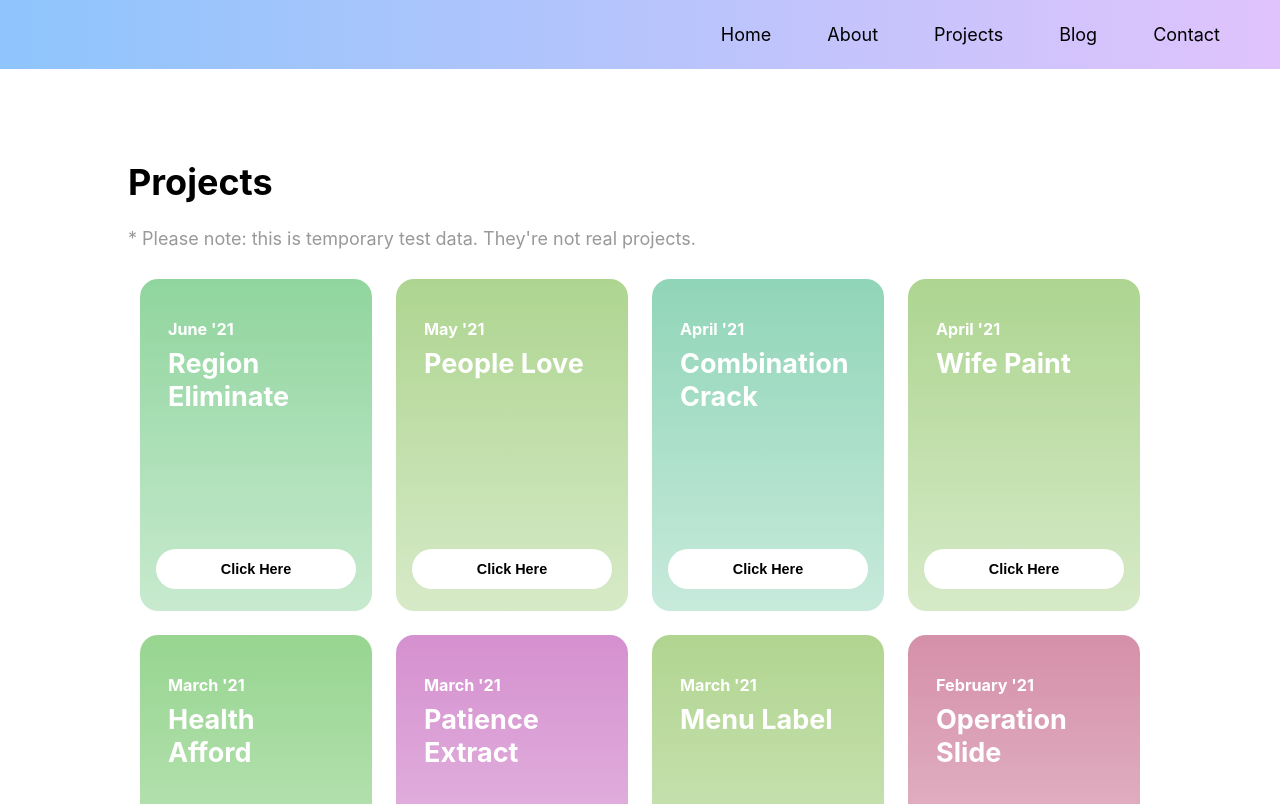
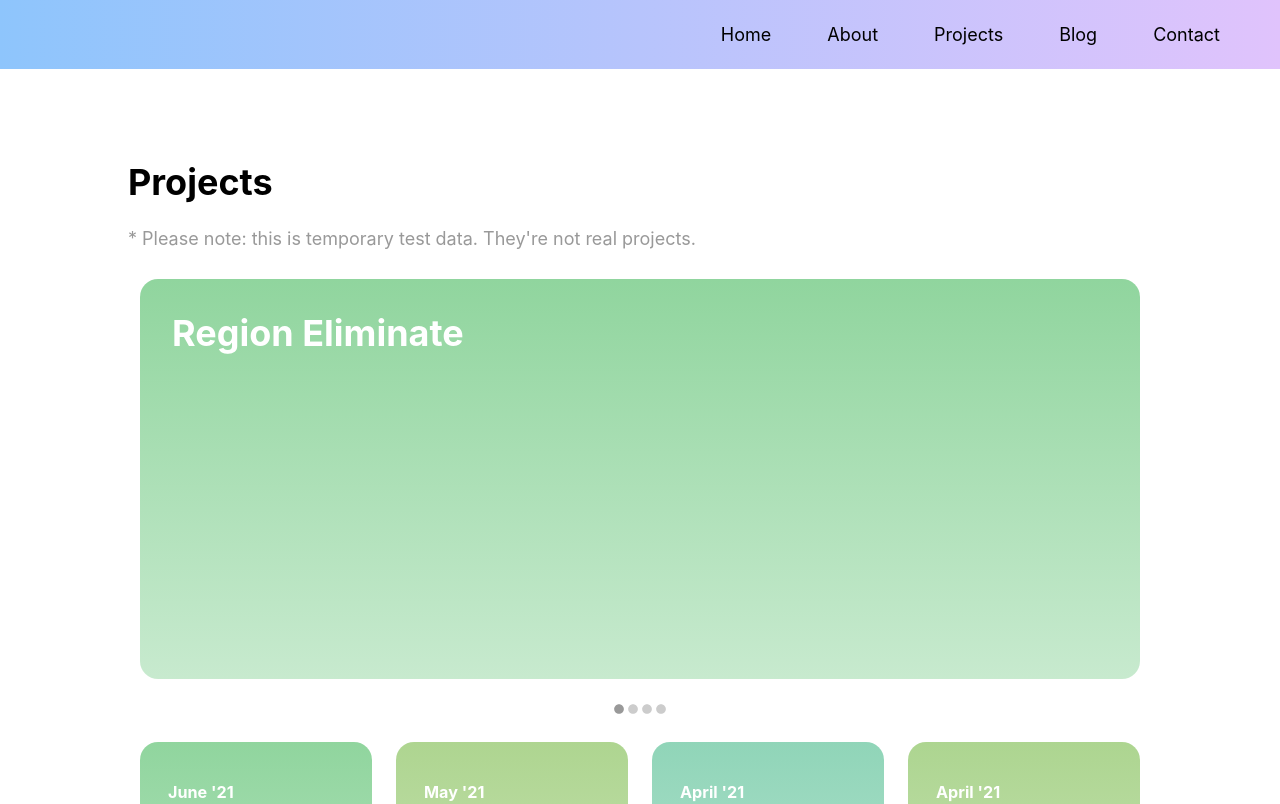
Before and after one commit to landoncolburn/personal-site, a React (Create React App) app: page /projects in a window 1280 px wide. Shown: the top 804 px of the page. Built offline with nearby package versions, Linux system fonts and the light colour scheme.

Commit message:
Added project carousel to project page

```diff
--- a/src/components/Blog/Post/Post.css
+++ b/src/components/Blog/Post/Post.css
@@ -1,6 +1,7 @@
 .post {
 	max-width: 250px;
 	margin: 24px;
+	cursor: pointer;
 }
 
 .post__image {
--- a/src/components/JumpButton/JumpButton.css
+++ b/src/components/JumpButton/JumpButton.css
@@ -12,6 +12,7 @@
 	animation: alternate infinite;
 	animation-name: float;
 	animation-duration: 2s;
+	cursor: pointer;
 }
 
 @keyframes float {
--- /dev/null
+++ b/src/components/PaginationController/Dot.jsx
@@ -0,0 +1,16 @@
+function Dot(props) {
+
+	function handleClick(e) {
+		props.setIndex(props.ic)
+	}
+
+	return (
+		<p onClick={handleClick} className={`dot ${props.ic === props.index ? "active" : "inactive"}`}>
+			<svg xmlns="http://www.w3.org/2000/svg" viewBox="0 0 512 512">
+				<path d="M256 8C119 8 8 119 8 256s111 248 248 248 248-111 248-248S393 8 256 8z"/>
+			</svg>
+		</p>
+	);
+}
+
+export default Dot;
--- /dev/null
+++ b/src/components/PaginationController/PaginationController.css
@@ -0,0 +1,20 @@
+.pagination__controller {
+	display: flex;
+	justify-content: center;
+}
+
+.dot {
+	margin: 18px 2px 12px 2px;
+	width: 10px;
+}
+
+.dot:hover {
+	cursor: pointer;
+}
+
+.active {
+	fill: #999999;
+}
+.inactive {
+	fill: #cccccc;
+}
--- /dev/null
+++ b/src/components/PaginationController/PaginationController.jsx
@@ -0,0 +1,16 @@
+import './PaginationController.css';
+
+import Dot from './Dot';
+
+function PaginationController(props) {
+
+	return (
+		<div className='pagination__controller'>
+			{props.link.map((link, ic)=>(
+				<Dot ic={ic} index={props.index} setIndex={props.setIndex} />
+			))}
+		</div>
+	);
+}
+
+export default PaginationController;
--- a/src/components/Projects/Project/Project.css
+++ b/src/components/Projects/Project/Project.css
@@ -8,6 +8,7 @@
 	display: flex;
 	flex-direction: column;
 	justify-content: space-between;
+	cursor: pointer;
 }
 
 .project__name {
--- /dev/null
+++ b/src/components/Projects/ProjectCarousel/ProjectCarousel.css
@@ -0,0 +1,8 @@
+.project__carousel {
+	margin: 12px 12px 0 12px;
+}
+
+.project__carousel__indicator {
+	font-size: 5em;
+	margin: 0;
+}
--- /dev/null
+++ b/src/components/Projects/ProjectCarousel/ProjectCarousel.jsx
@@ -0,0 +1,23 @@
+import './ProjectCarousel.css'
+
+import { useState } from 'react';
+
+import PaginationController from 'components/PaginationController/PaginationController';
+import ProjectCarouselCard from 'components/Projects/ProjectCarouselCard/ProjectCarouselCard';
+
+import projects from 'assets/data/projects.json';
+
+function ProjectCarousel() {
+
+	const featuredProjects = projects.slice(0, 4);
+	const [ activeCard, setActiveCard ] = useState(0);
+
+	return (
+		<div className='project__carousel'>
+			<ProjectCarouselCard project={featuredProjects[activeCard]}/>
+			<PaginationController index={activeCard} setIndex={setActiveCard} link={featuredProjects} />
+		</div>
+	);
+}
+
+export default ProjectCarousel;
--- /dev/null
+++ b/src/components/Projects/ProjectCarouselCard/ProjectCarouselCard.css
@@ -0,0 +1,11 @@
+.project__carousel__card {
+	background-color: #84ecc8;
+	border-radius: 18px;
+	height: 400px;
+}
+
+.project__featured__name {
+	font-size: 2em;
+	padding: 32px;
+	color: white;
+}
--- /dev/null
+++ b/src/components/Projects/ProjectCarouselCard/ProjectCarouselCard.jsx
@@ -0,0 +1,17 @@
+import './ProjectCarouselCard.css'
+
+function ProjectCarouselCard(props) {
+
+	const project = props.project;
+
+	const primaryColor = `hsla(${project.color[0]}, ${project.color[1]}%, ${project.color[2]}%, ${project.color[3]})`;
+	const secondaryColor = `hsla(${project.color[0]}, ${project.color[1]}%, ${project.color[2]-15}%, ${project.color[3]})`;
+
+	return (
+		<div style={{background: `linear-gradient(0deg, ${primaryColor}, ${secondaryColor})`}} className='project__carousel__card'>
+			<h2 className="project__featured__name">{project.name}</h2>
+		</div>
+	);
+}
+
+export default ProjectCarouselCard;
--- a/src/pages/Projects.jsx
+++ b/src/pages/Projects.jsx
@@ -1,7 +1,9 @@
 import Header from "components/Header/Header";
 import Section from "components/Section/Section";
 import Footer from "components/Footer/Footer";
+
 import ProjectContainer from "components/Projects/ProjectContainer/ProjectContainer";
+import ProjectCarousel from "components/Projects/ProjectCarousel/ProjectCarousel";
 
 import projects from 'assets/data/projects.json';
 
@@ -12,6 +14,7 @@ function Home(){
 			<Section>
 				<h1>Projects</h1>
 				<h3 style={{fontWeight: 400, fontSize: '1em', color: '#999'}}>* Please note: this is temporary test data. They're not real projects.</h3>
+				<ProjectCarousel />
 				<ProjectContainer projects={projects}/>
 			</Section>
 			<Footer />
```
